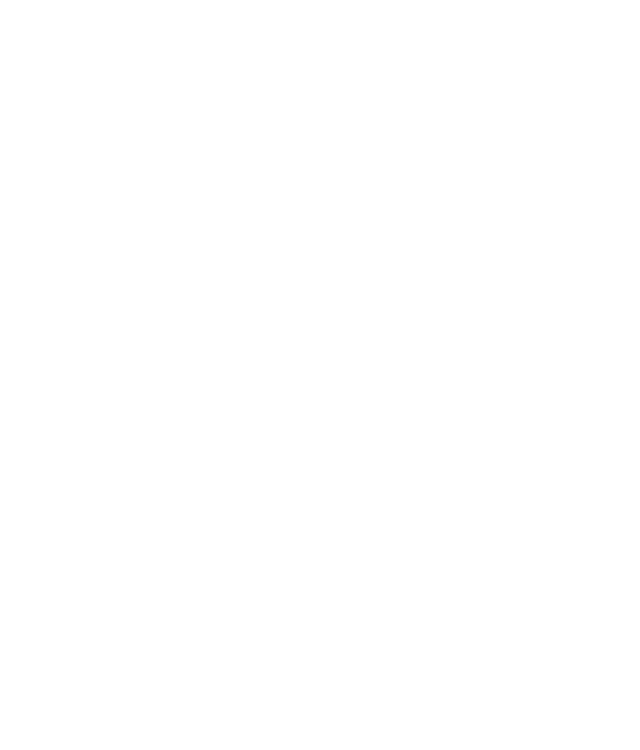
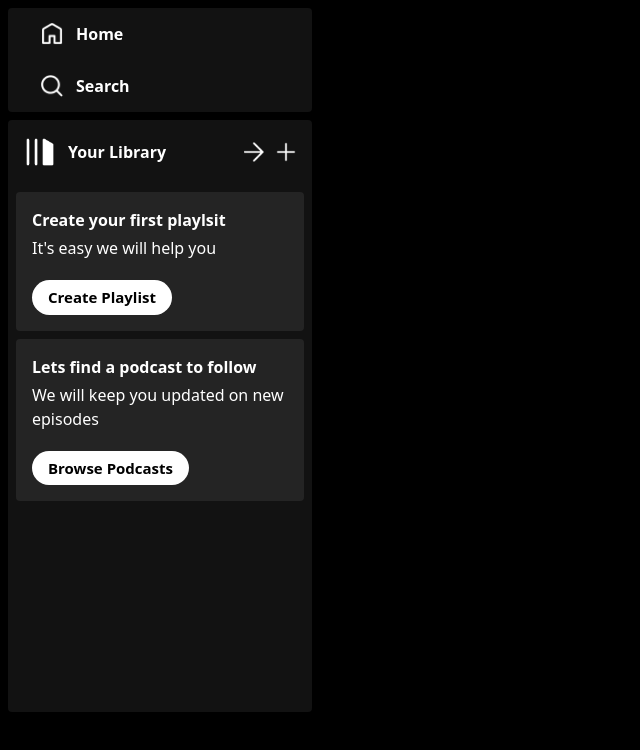
Before and after one commit to Ghadiiz/Spotify-Clone, a React (Vite) app: page / in a window 1280 px wide. Shown: the top 750 px of the page, without its empty margins (0-640 px from the left). Built offline with nearby package versions, Linux system fonts and the light colour scheme.

Commit message:
Add Sidebar component and update App layout

```diff
--- a/src/App.jsx
+++ b/src/App.jsx
@@ -1,9 +1,12 @@
 import React from 'react'
+import Sidebar from './components/Sidebar'
 
 const App = () => {
   return (
-    <div>
-
+    <div className='h-screen bg-black'>
+      <div className='h-[90%] flex'>
+        <Sidebar />
+      </div>
     </div>
   )
 }
--- /dev/null
+++ b/src/components/Sidebar.jsx
@@ -0,0 +1,43 @@
+import React from 'react'
+import { assets } from '../assets/assets'
+
+const Sidebar = () => {
+    return (
+        <div className='w-[25%] h-full p-2 flex-col gap-2 text-white hidden lg:flex'>
+            <div className='bg-[#121212] h-[15%] rounded flex flex-col justify-around'>
+                <div className='flex items-center gap-3 pl-8 cursor-pointer'>
+                    <img className='w-6' src={assets.home_icon} alt="" />
+                    <p className='font-bold'>Home</p>
+                </div>
+                <div className='flex items-center gap-3 pl-8 cursor-pointer'>
+                    <img className='w-6' src={assets.search_icon} alt="" />
+                    <p className='font-bold'>Search</p>
+                </div>
+            </div>
+            <div className='bg-[#121212] h-[85%] rounded'>
+                <div className='p-4 flex items-center justify-between'>
+                    <div className='flex items-center gap-3'>
+                        <img className='w-8' src={assets.stack_icon} alt=""/>
+                        <p className='font-semibold'>Your Library</p>
+                    </div>
+                    <div className='flex items-center gap-3'>
+                        <img className='w-5' src={assets.arrow_icon} alt="" />
+                        <img className='w-5' src={assets.plus_icon} alt="" />
+                    </div>
+                </div>
+                <div className='p-4 bg-[#242424] m-2 rounded font-semibold flex flex-col items-start justify-start gap-1 pl-4'>
+                    <h1>Create your first playlsit</h1>
+                    <p className='font-light'>It's easy we will help you</p>
+                    <button className='px-4 py-1.5 bg-white text-[15px] text-black rounded-full mt-4'>Create Playlist</button>
+                </div>
+                <div className='p-4 bg-[#242424] m-2 rounded font-semibold flex flex-col items-start justify-start gap-1 pl-4'>
+                    <h1>Lets find a podcast to follow</h1>
+                    <p className='font-light'>We will keep you updated on new episodes</p>
+                    <button className='px-4 py-1.5 bg-white text-[15px] text-black rounded-full mt-4'>Browse Podcasts</button>
+                </div>
+            </div>
+        </div>
+    )
+}
+
+export default Sidebar
```
